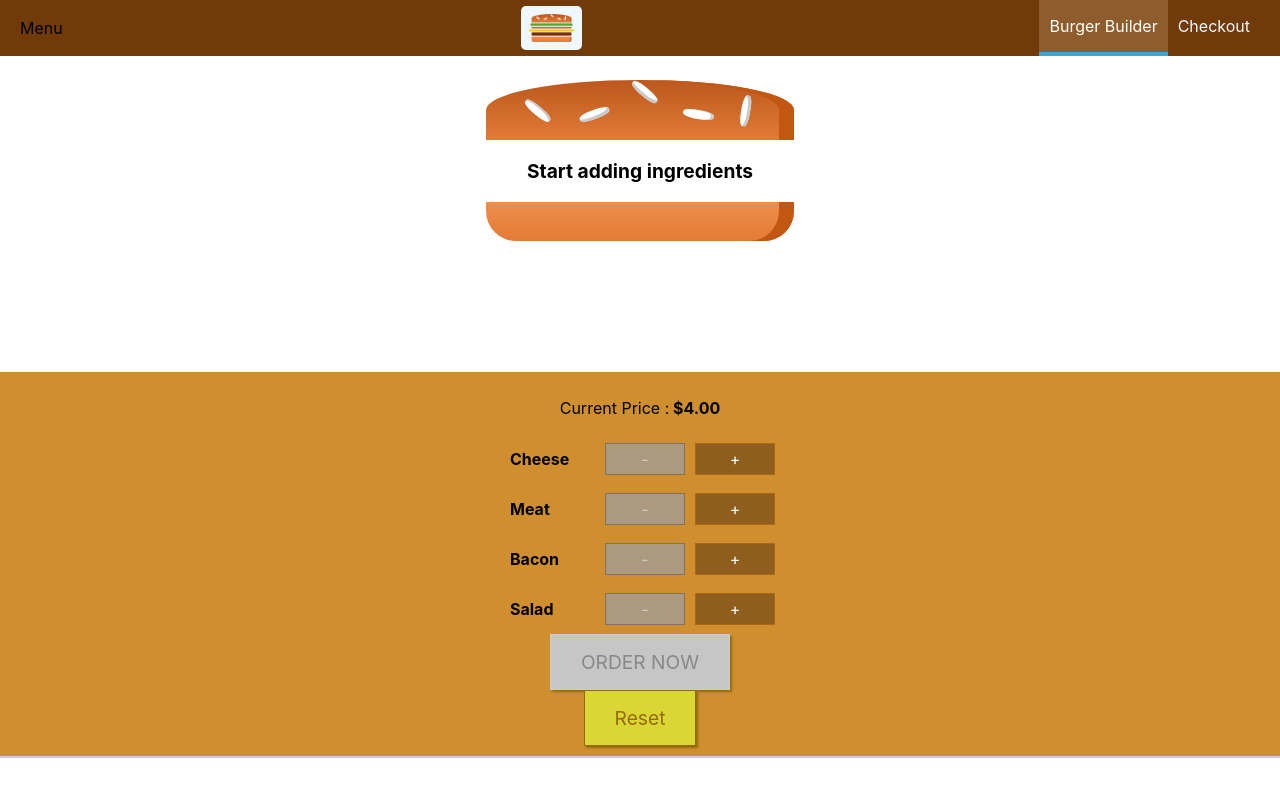
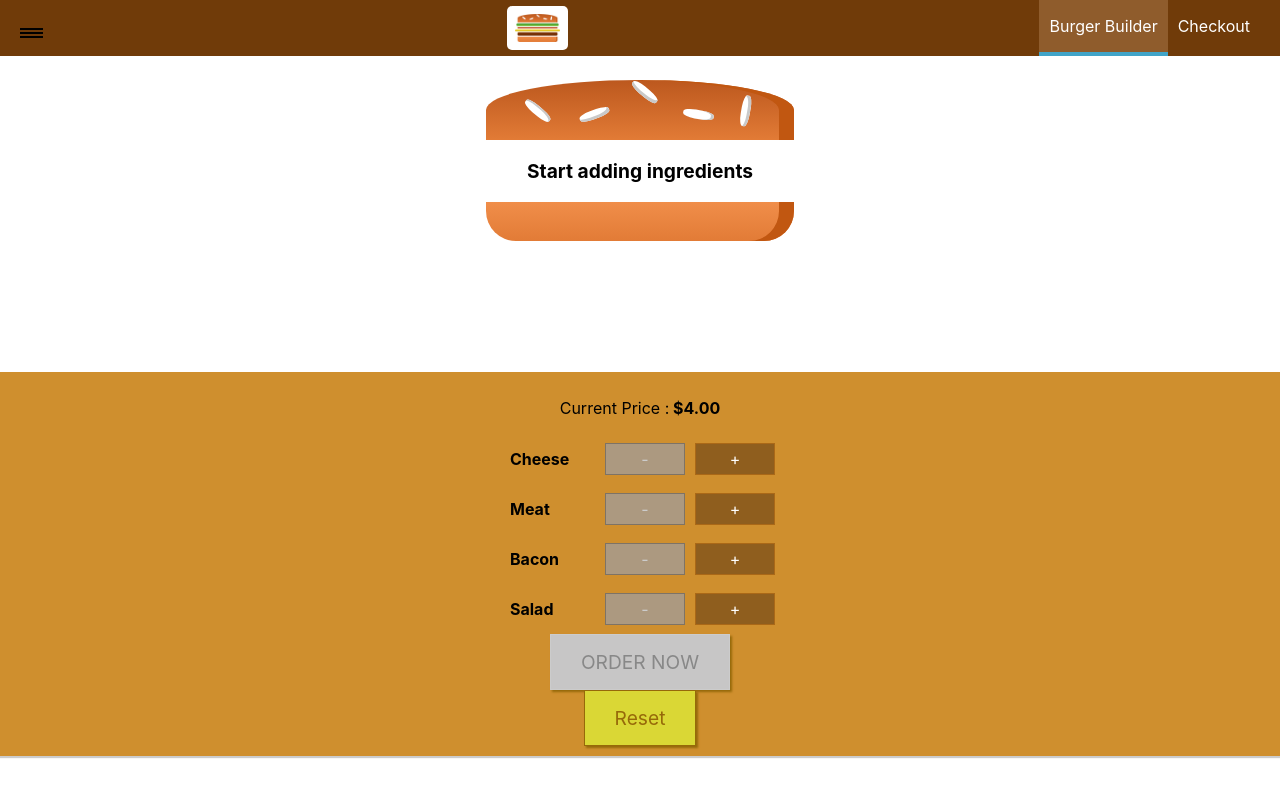
Before and after one commit to 121yaseen/burger-builder, a React (Create React App) app: page / in a window 1280 px wide. Shown: the top 796 px of the page. Built offline with nearby package versions, Linux system fonts and the light colour scheme.

Commit message:
Till SideDrawerToggleButtom

```diff
--- a/src/components/Layout/Layout.js
+++ b/src/components/Layout/Layout.js
@@ -1,18 +1,31 @@
-import React from "react";
+import React, { Component } from "react";
 
 import Auxiliary from "../../hoc/Auxiliary";
 import classes from "./Layout.module.css";
-import Toolbar from '../Navigation/ToolBar/ToolBar';
+import Toolbar from "../Navigation/ToolBar/ToolBar";
+import SideDrawer from "../Navigation/SideDrawer/SideDrawer";
 
-const layout = (props) => {
-	return (
-		<Auxiliary>
-			<div><Toolbar /></div>
-			<main className={classes.Content}>
-				{props.children}
-			</main>
-		</Auxiliary>
-	);
-};
+class Layout extends Component {
+	state = {
+		sideDrawerOpen : false
+	}
 
-export default layout;
+	closeSideDrawer = () => {
+		this.setState({sideDrawerOpen : false})
+	}
+
+	openSideDrawer = () => {
+		this.setState({sideDrawerOpen : true})
+	}
+
+	render() {
+		return (
+			<Auxiliary>
+				<Toolbar openSideDrawer={this.openSideDrawer}/>
+				<SideDrawer clicked={this.closeSideDrawer} show={this.state.sideDrawerOpen}/>
+				<main className={classes.Content}>{this.props.children}</main>
+			</Auxiliary>
+		);
+	}
+}
+export default Layout;
--- a/src/components/Logo/Logo.js
+++ b/src/components/Logo/Logo.js
@@ -2,8 +2,8 @@ import React from 'react';
 import classes from './Logo.module.css';
 import BurgerLogo from '../../assets/images/logo.png';
 
-const logo = () => (
-    <div className={classes.Logo}>
+const logo = (props) => (
+    <div className={classes.Logo} style={{height : props.height}}>
     <img src={BurgerLogo} alt="My Burger Logo" />
     </div>
 );
--- a/src/components/Logo/Logo.module.css
+++ b/src/components/Logo/Logo.module.css
@@ -1,7 +1,7 @@
 .Logo{
-    height: 80%;
+    height: 100%;
     padding: 8px;
-    background-color: aliceblue;
+    background-color: white;
     box-sizing: border-box;
     border-radius: 5px;
 }
--- a/src/components/Navigation/NavigationItems/NavigationItem/NavigationItem.module.css
+++ b/src/components/Navigation/NavigationItems/NavigationItem/NavigationItem.module.css
@@ -1,19 +1,38 @@
+.NavigationItem {
+    margin: 10px 0;
+    box-sizing: border-box;
+    display: block;
+    width: 100%;
+}
+
+.NavigationItem a {
+    color: #8F5C2C;
+    text-decoration: none;
+    width: 100%;
+    box-sizing: border-box;
+    display: block;
+}
+
+.NavigationItem a:hover,
+.NavigationItem a:active,
+.NavigationItem a.active {
+    color: #40A4C8;
+}
+
+@media (min-width: 500px) {
     .NavigationItem {
         margin: 0;
-    box-sizing: border-box;
         display: flex;
         height: 100%;
+        width: auto;
         align-items: center;
     }
 
     .NavigationItem a {
-    color: aliceblue;
-    text-decoration: none;
+        color: white;
         height: 100%;
         padding: 16px 10px;
         border-bottom: 4px solid transparent;
-    box-sizing: border-box;
-    display: block;
     }
 
     .NavigationItem a:hover,
@@ -23,3 +42,4 @@
         border-bottom: 4px solid #40A4C8;
         color: white;
     }
+}
--- a/src/components/Navigation/NavigationItems/NavigationItems.module.css
+++ b/src/components/Navigation/NavigationItems/NavigationItems.module.css
@@ -3,6 +3,13 @@
     padding: 0;
     list-style: none;
     display: flex;
+    flex-flow: column;
     align-items: center;
     height: 100%;
 }
+
+@media (min-width: 500px) {
+    .NavigationItems {
+        flex-flow: row;
+    }
+}
--- /dev/null
+++ b/src/components/Navigation/SideDrawer/SideDrawer.js
@@ -0,0 +1,31 @@
+import React from "react";
+import classes from "./SideDrawer.module.css";
+import Logo from "../../Logo/Logo";
+import NavigationItems from "../NavigationItems/NavigationItems";
+import BackDrop from "../../UI/BackDrop/BackDrop";
+import Auxiliary from "../../../hoc/Auxiliary";
+
+const sideDrawer = (props) => {
+	let sideDrawerClass = [classes.SideDrawer, classes.Close];
+
+	if(props.show) {
+		sideDrawerClass = [classes.SideDrawer, classes.Open]
+	}
+
+
+	return (
+		<Auxiliary>
+			<BackDrop show={props.show} clicked={props.clicked} />
+			<div className={sideDrawerClass.join(' ')}>
+				<div className={classes.Logo}>
+					<Logo />
+				</div>
+				<nav>
+					<NavigationItems />
+				</nav>
+			</div>
+		</Auxiliary>
+	);
+};
+
+export default sideDrawer;
--- /dev/null
+++ b/src/components/Navigation/SideDrawer/SideDrawer.module.css
@@ -0,0 +1,32 @@
+.SideDrawer {
+    position: fixed;
+    width: 280px;
+    max-width: 70%;
+    height: 100%;
+    left: 0;
+    top: 0;
+    z-index: 300;
+    background-color: white;
+    padding: 32px 16px;
+    box-sizing: border-box;
+    transition: transform 0.3s ease-out;
+}
+
+@media (min-width: 500px) {
+    .SideDrawer {
+        display: none;
+    }
+}
+
+.Open {
+    transform: translateX(0);
+}
+
+.Close {
+    transform: translateX(-100%);
+}
+
+.Logo {
+    height: 11%;
+    margin-bottom: 32px;
+}
--- /dev/null
+++ b/src/components/Navigation/SideDrawerToggleButton/SideDrawerToggleButton.js
@@ -0,0 +1,8 @@
+import React from 'react';
+import classes from './SideDrawerToggleButton.module.css';
+
+const sideDrawerToggleButton = (props) => (
+    <div onClick={props.clicked} className={classes.boxshadowmenu} > </div>
+);
+
+export default sideDrawerToggleButton;
--- /dev/null
+++ b/src/components/Navigation/SideDrawerToggleButton/SideDrawerToggleButton.module.css
@@ -0,0 +1,16 @@
+.boxshadowmenu {
+    position: relative;
+    padding-left: 1em;
+  }
+  .boxshadowmenu:before {
+    content: "";
+    position: absolute;
+    left: 0;
+    top: 0.00em;
+    width: 1.45em;
+    height: 0.15em;
+    background: black;
+    box-shadow:
+      0 0.25em 0 0 black,
+      0 0.5em 0 0 black;
+  }
--- a/src/components/Navigation/ToolBar/ToolBar.js
+++ b/src/components/Navigation/ToolBar/ToolBar.js
@@ -1,15 +1,19 @@
-import React from 'react';
-import classes from './ToolBar.module.css';
-import Logo from '../../Logo/Logo';
+import React from "react";
+import classes from "./ToolBar.module.css";
+import Logo from "../../Logo/Logo";
 import NavigationItems from "../NavigationItems/NavigationItems";
+import SideDrawerToggleButton from '../SideDrawerToggleButton/SideDrawerToggleButton';
 
-
-const toolbar = () => (
-     <header className={classes.Toolbar}>
-         <div>Menu</div>
-         <Logo />
-         <nav><NavigationItems /></nav>
-     </header>
+const toolbar = (props) => (
+	<header className={classes.Toolbar}>
+		<SideDrawerToggleButton clicked={props.openSideDrawer} />
+		<div className={classes.Logo}>
+			<Logo />
+		</div>
+		<nav className={classes.DesktopOnly}>
+			<NavigationItems />
+		</nav>
+	</header>
 );
 
 export default toolbar;
--- a/src/components/Navigation/ToolBar/ToolBar.module.css
+++ b/src/components/Navigation/ToolBar/ToolBar.module.css
@@ -1,11 +1,11 @@
 .Toolbar {
-    height : 56px;
-    width : 100%;
-    position : fixed;
-    top : 0;
+    height: 56px;
+    width: 100%;
+    position: fixed;
+    top: 0;
     left: 0;
     background-color: #703B09;
-    display : flex;
+    display: flex;
     justify-content: space-between;
     align-items: center;
     padding: 0 20px;
@@ -13,6 +13,16 @@
     z-index: 90;
 }
 
-.Toolbar nav{
+.Toolbar nav {
     height: 100%;
 }
+
+.Logo {
+    height: 80%;
+}
+
+@media (max-width: 499px) {
+    .DesktopOnly {
+        display: none;
+    }
+}
```
Also changed, not shown: 1 other file (tests, documents, lock files or other folders). Lines whose indentation alone changed are shown as unchanged.
